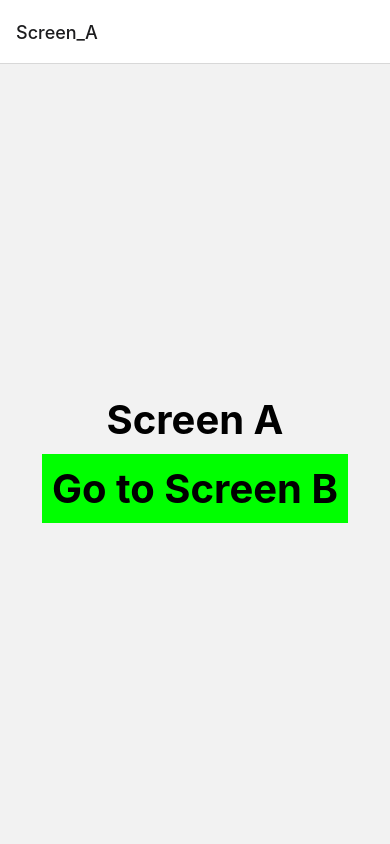
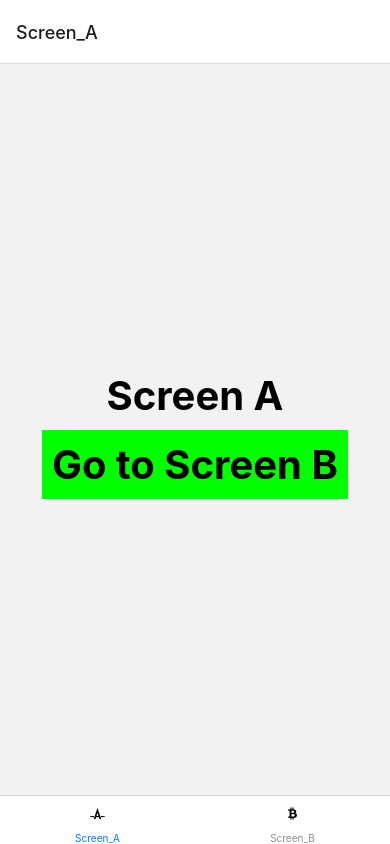
Before and after one commit to abhilashsethi/myApp, a React Native app: screen / in a window 390 px wide. Built offline with nearby package versions, Linux system fonts and the light colour scheme.

Commit message:
tab navigator

```diff
--- a/package.json
+++ b/package.json
@@ -12,10 +12,12 @@
   "dependencies": {
     "@react-native-async-storage/async-storage": "^1.17.10",
     "@react-navigation/bottom-tabs": "^6.4.0",
+    "@react-navigation/material-bottom-tabs": "^6.2.4",
     "@react-navigation/native": "^6.0.13",
     "@react-navigation/native-stack": "^6.9.1",
     "react": "18.1.0",
     "react-native": "0.70.1",
+    "react-native-paper": "^4.12.5",
     "react-native-safe-area-context": "^4.4.1",
     "react-native-screens": "^3.18.2",
     "react-native-vector-icons": "^9.2.0"
--- a/src/App.js
+++ b/src/App.js
@@ -1,12 +1,15 @@
 // In App.js in a new project
 
+import {createBottomTabNavigator} from '@react-navigation/bottom-tabs';
 import {NavigationContainer} from '@react-navigation/native';
-import {createNativeStackNavigator} from '@react-navigation/native-stack';
+// import {createNativeStackNavigator} from '@react-navigation/native-stack';
 import React from 'react';
 import {StyleSheet, Text, View} from 'react-native';
+import FontAwesome5 from 'react-native-vector-icons/FontAwesome5';
 import CustomButton from './CustomButton';
 import ScreenA from './ScreenA';
 import ScreenB from './ScreenB';
+
 const COLORS = {primary: '#1f145c', white: '#fff'};
 
 function HomeScreen() {
@@ -37,25 +40,26 @@ const Main = ({navigation}) => {
   );
 };
 
-const Stack = createNativeStackNavigator();
+const Tab = createBottomTabNavigator();
 
 function App() {
   return (
     <NavigationContainer>
-      <Stack.Navigator
-      // screenOptions={{
-      //   header: () => null
-      // }}
-      >
-        <Stack.Screen
-          name="Screen_A"
-          component={ScreenA}
-          // options={{
-          //   header: () => null
-          // }}
-        />
-        <Stack.Screen name="Screen_B" component={ScreenB} />
-      </Stack.Navigator>
+      <Tab.Navigator
+        screenOptions={({route}) => ({
+          tabBarIcon: ({focused, size, color}) => {
+            let iconName;
+            if (route.name === 'Screen_A') {
+              iconName = 'autoprefixer';
+            } else if (route.name === 'Screen_B') {
+              iconName = 'btc';
+            }
+            return <FontAwesome5 name={iconName} />;
+          },
+        })}>
+        <Tab.Screen name="Screen_A" component={ScreenA} />
+        <Tab.Screen name="Screen_B" component={ScreenB} />
+      </Tab.Navigator>
     </NavigationContainer>
   );
 }
```
Also changed, not shown: 2 other files (tests, documents, lock files or other folders).
